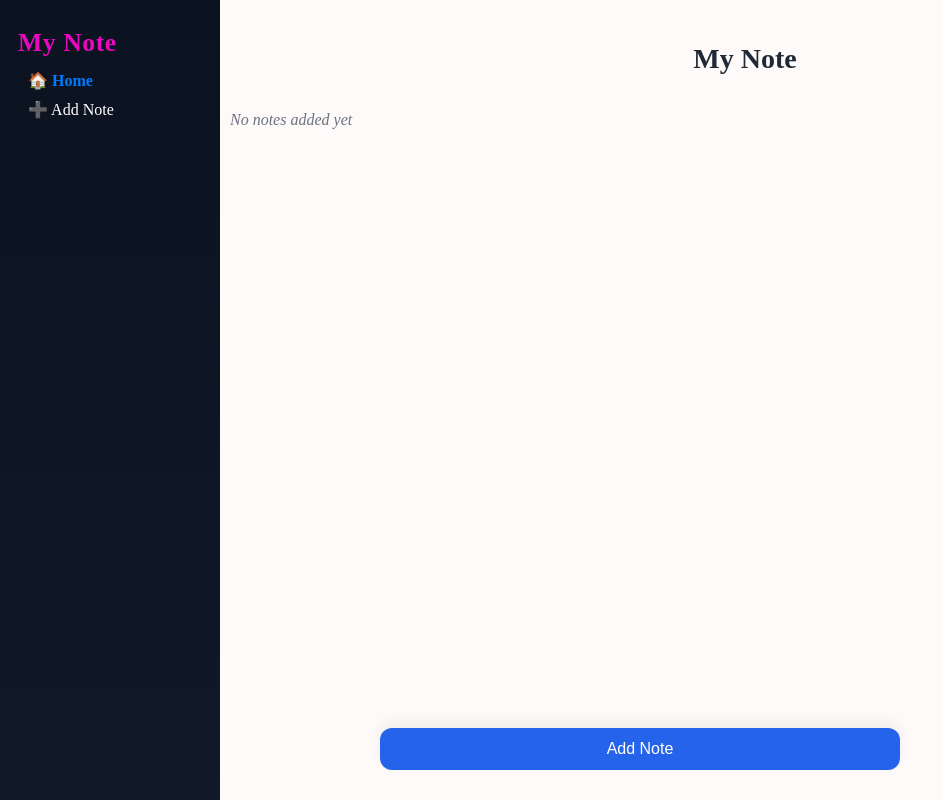
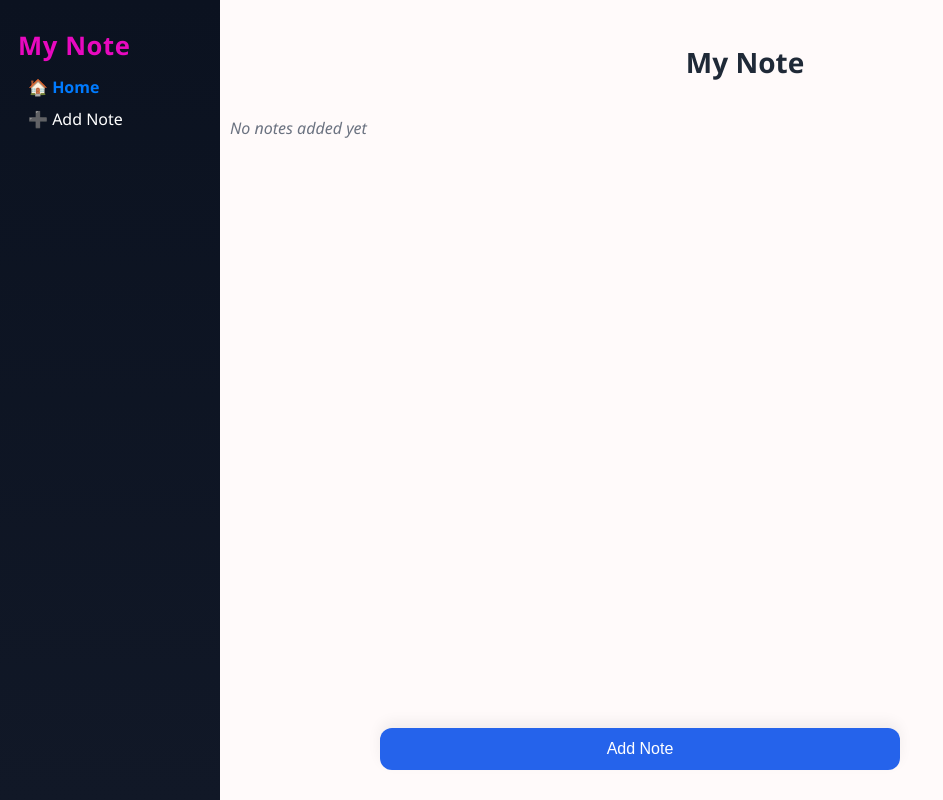
Before and after one commit to Teshome-Worku/note-taking-app, a React (Vite) app: page / in a window 1280 px wide. Shown: the whole page, without its empty margins (0-943 px from the left). Built offline with nearby package versions, Linux system fonts and the light colour scheme.

Commit message:
some changes made to the file.

```diff
--- a/src/App.css
+++ b/src/App.css
@@ -1,6 +1,9 @@
     body {
         margin: 0;
         padding: 0;
+        color: #111;
+        background-color: #fff;
+        font-family: 'Segoe UI', Tahoma, Geneva, Verdana, sans-serif;
     }
 
     *,
```
